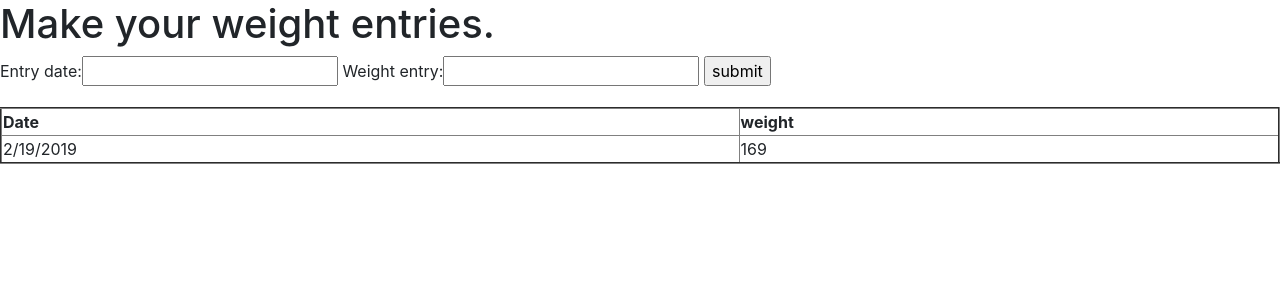
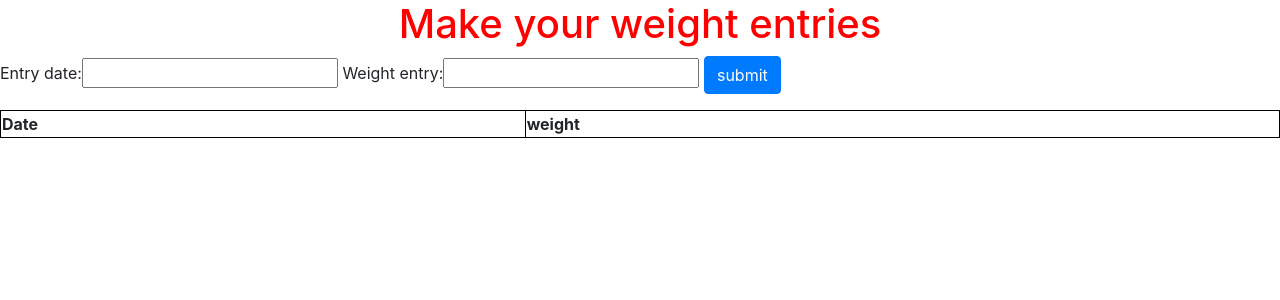
Before and after one commit to logunlaja26/weightTrackerApplication, a Django app: page /weightdata/ in a window 1280 px wide. Shown: the top 300 px of the page. Run offline with Django 3.2, Linux system fonts and the light colour scheme; lists and menus that the app fills with data are empty; some libraries are stand-ins or nearby versions.

Commit message:
html table

```diff
--- a/templates/weightApp/weightdata.html
+++ b/templates/weightApp/weightdata.html
@@ -1,30 +1,37 @@
 <!DOCTYPE html>
+{% load static %}
 <html lang="en" dir="ltr">
   <head>
     <meta charset="utf-8">
     <title>weightdata</title>
+    <link rel="stylesheet" href="{% static "css/mystyle.css" %}"/>
     <link rel="stylesheet" href="https://stackpath.bootstrapcdn.com/bootstrap/4.3.1/css/bootstrap.min.css" integrity="sha384-ggOyR0iXCbMQv3Xipma34MD+dH/1fQ784/j6cY/iJTQUOhcWr7x9JvoRxT2MZw1T" crossorigin="anonymous">
   </head>
   <body>
-    <h1>Make your weight entries.</h1>
+    <h1>Make your weight entries</h1>
     <div class="">
       <form method="POST">
         {{ form }}
         <!-- {{ form.as_p }} -->
         {% csrf_token %}
-        <input type="submit" name="" value="submit">
+        <input type="submit" class='btn btn-primary' value="submit">
       </form>
     </div>
+
     <p></p>
+
     <table style="width:100%" border="2px">
       <tr>
         <th>Date</th>
         <th>weight</th>
       </tr>
+      {% for weight in weight_records %}
       <tr>
-        <td>2/19/2019</td>
-        <td>169</td>
+        <td>{{ weight_records }}</td>
+        <td>{{ weight.entry_date }}</td>
+        <td>{{ weight.weight_entry }}</td>
       </tr>
+      {% endfor %}
     </table>
 
   </body>
```
